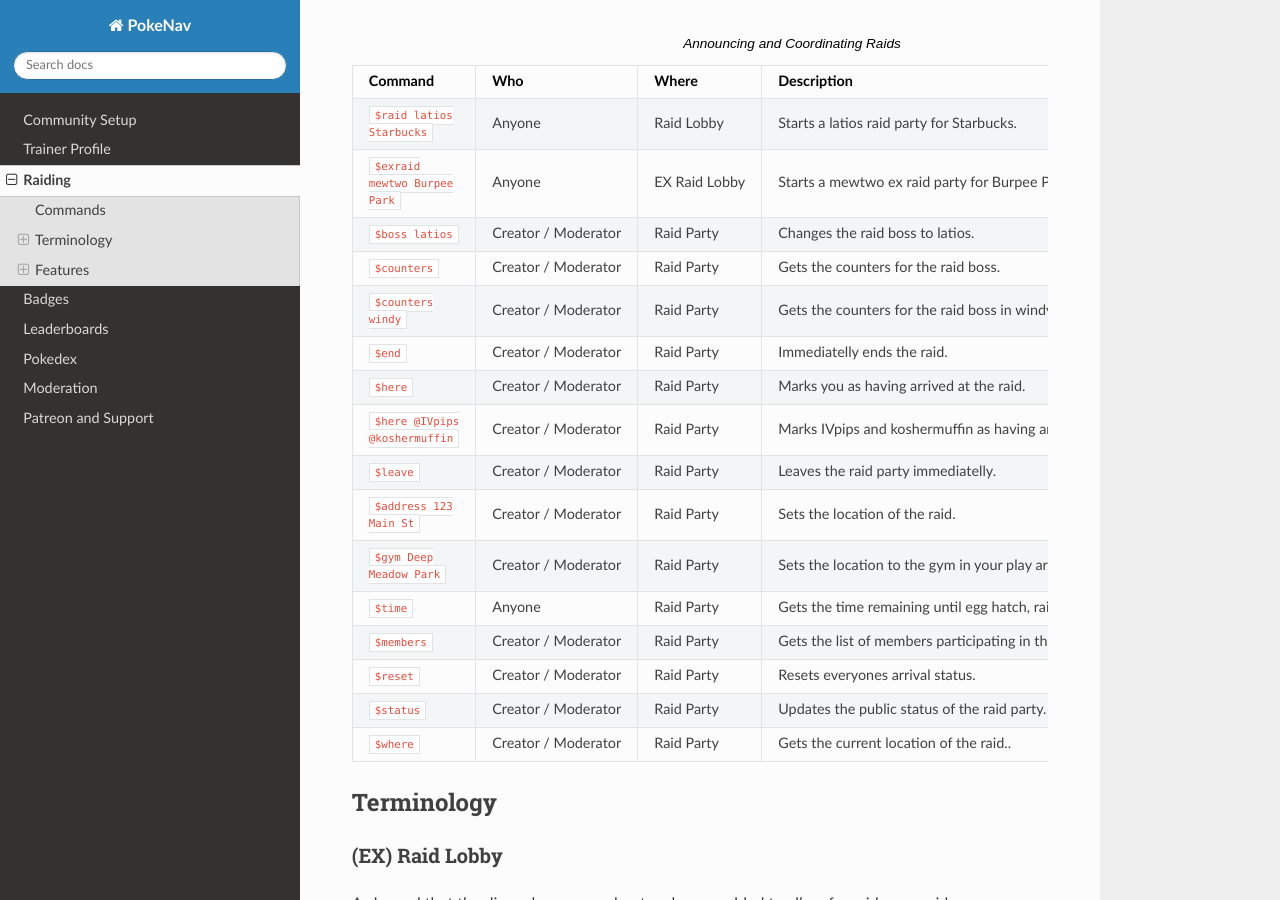
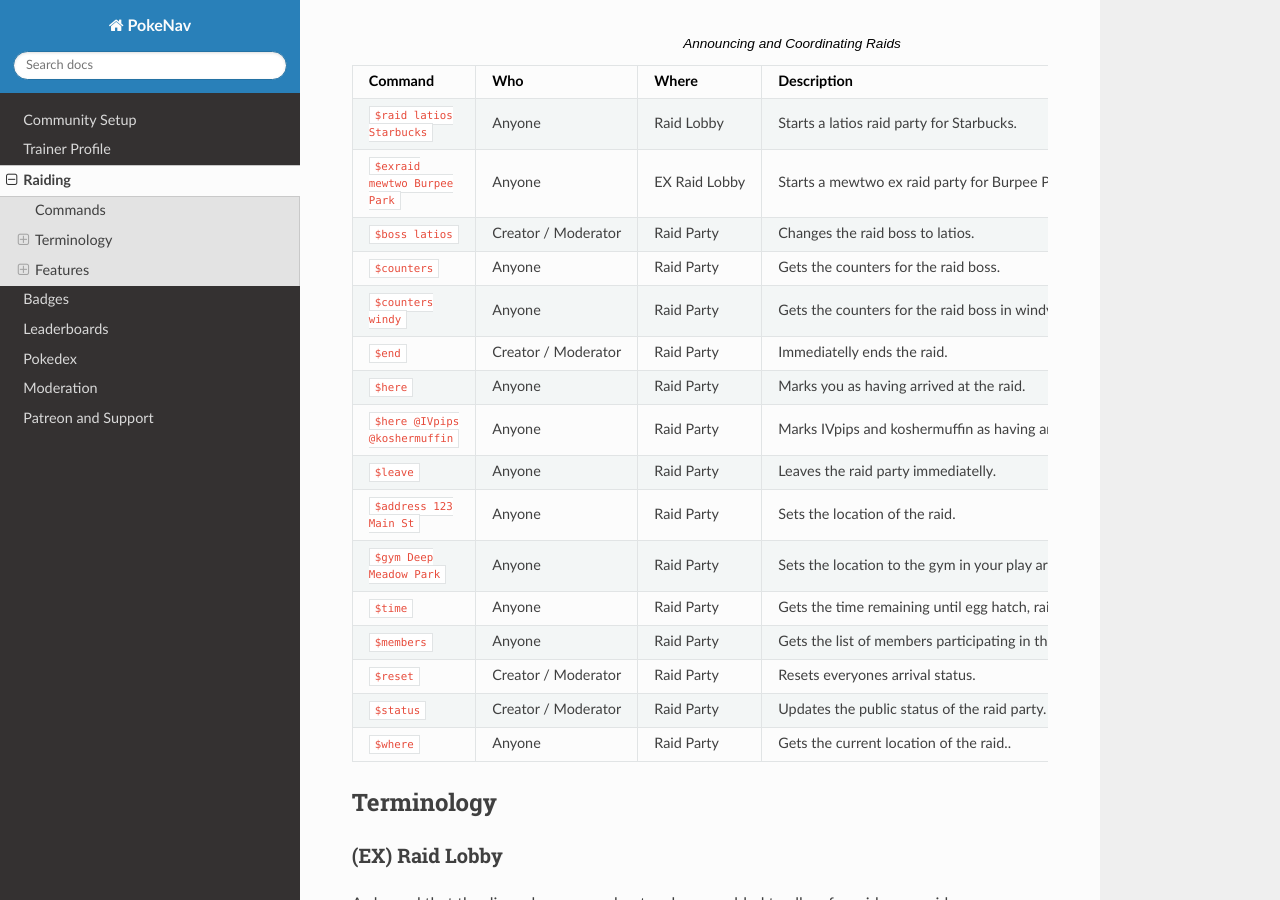
Before and after one commit to PokeNavBot/pokenav-documentation, a Sphinx documentation site: the page built from source/raids.md, in a window 1280 px wide and 900 px high, scrolled down 193 px. Built offline with Sphinx 7.4.7 and the Read the Docs theme 2.0.0, drawn with Linux system fonts in a browser that asks for light colours; formulas are drawn with MathJax 3.

Commit message:
raid command perms

````diff
--- a/source/raids.md
+++ b/source/raids.md
@@ -10,19 +10,19 @@
    ``$raid latios Starbucks``, Anyone, Raid Lobby, "Starts a latios raid party for Starbucks."
    ``$exraid mewtwo Burpee Park``, Anyone, EX Raid Lobby, "Starts a mewtwo ex raid party for Burpee Park"
    ``$boss latios``, Creator / Moderator, Raid Party, "Changes the raid boss to latios."
-   ``$counters``, Creator / Moderator, Raid Party, "Gets the counters for the raid boss."
-   ``$counters windy``, Creator / Moderator, Raid Party, "Gets the counters for the raid boss in windy weather"
+   ``$counters``, Anyone, Raid Party, "Gets the counters for the raid boss."
+   ``$counters windy``, Anyone, Raid Party, "Gets the counters for the raid boss in windy weather"
    ``$end``, Creator / Moderator, Raid Party, "Immediatelly ends the raid."
-   ``$here``, Creator / Moderator, Raid Party, "Marks you as having arrived at the raid."
-   ``$here @IVpips @koshermuffin``, Creator / Moderator, Raid Party, "Marks IVpips and koshermuffin as having arrived at the raid."
-   ``$leave``, Creator / Moderator, Raid Party, "Leaves the raid party immediatelly."
-   ``$address 123 Main St``, Creator / Moderator, Raid Party, "Sets the location of the raid."
-   ``$gym Deep Meadow Park``, Creator / Moderator, Raid Party, "Sets the location to the gym in your play area."
+   ``$here``, Anyone, Raid Party, "Marks you as having arrived at the raid."
+   ``$here @IVpips @koshermuffin``, Anyone, Raid Party, "Marks IVpips and koshermuffin as having arrived at the raid."
+   ``$leave``, Anyone, Raid Party, "Leaves the raid party immediatelly."
+   ``$address 123 Main St``, Anyone, Raid Party, "Sets the location of the raid."
+   ``$gym Deep Meadow Park``, Anyone, Raid Party, "Sets the location to the gym in your play area."
    ``$time``, Anyone, Raid Party, "Gets the time remaining until egg hatch, raid end and channel expiration."
-   ``$members``, Creator / Moderator, Raid Party, "Gets the list of members participating in the raid."
+   ``$members``, Anyone, Raid Party, "Gets the list of members participating in the raid."
    ``$reset``, Creator / Moderator, Raid Party, "Resets everyones arrival status."
    ``$status``, Creator / Moderator, Raid Party, "Updates the public status of the raid party."
-   ``$where``, Creator / Moderator, Raid Party, "Gets the current location of the raid.."
+   ``$where``, Anyone, Raid Party, "Gets the current location of the raid.."
 ```
 
 ## Terminology
````
